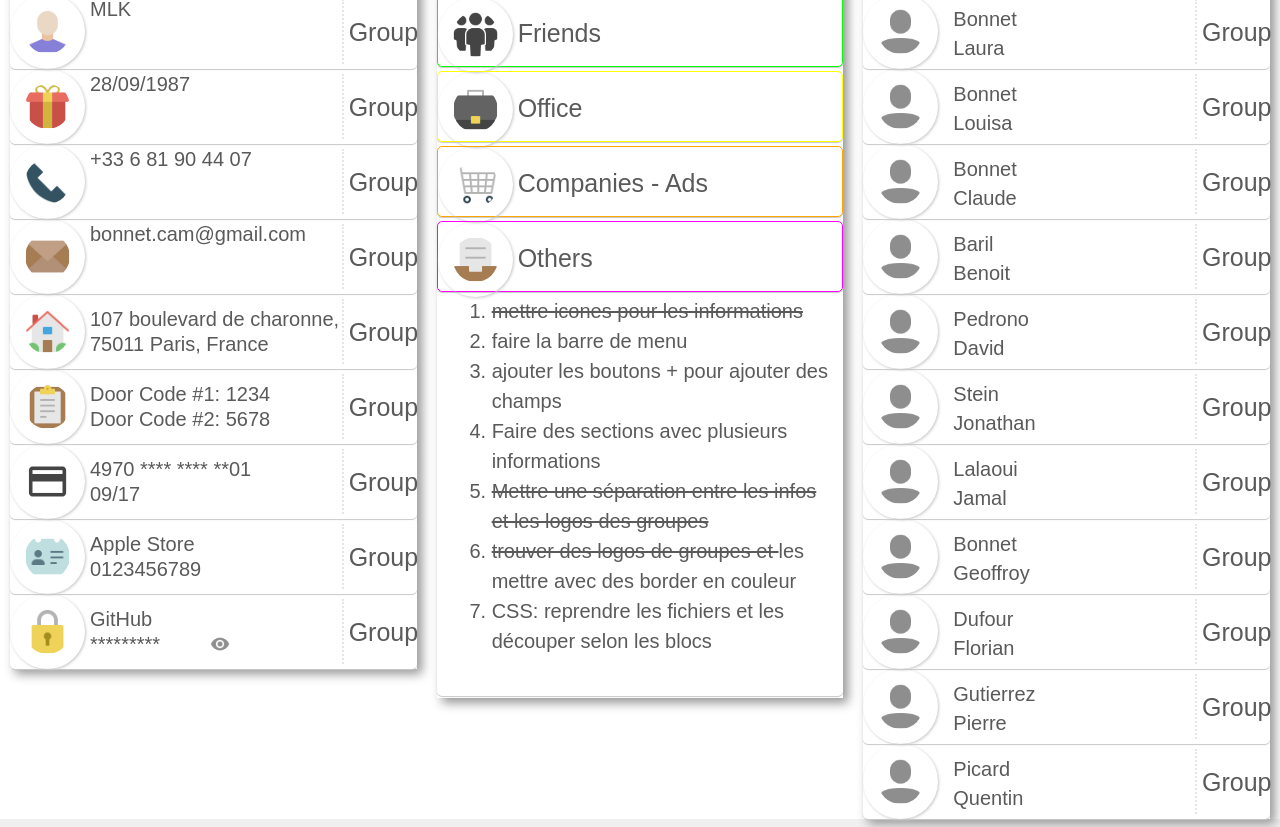
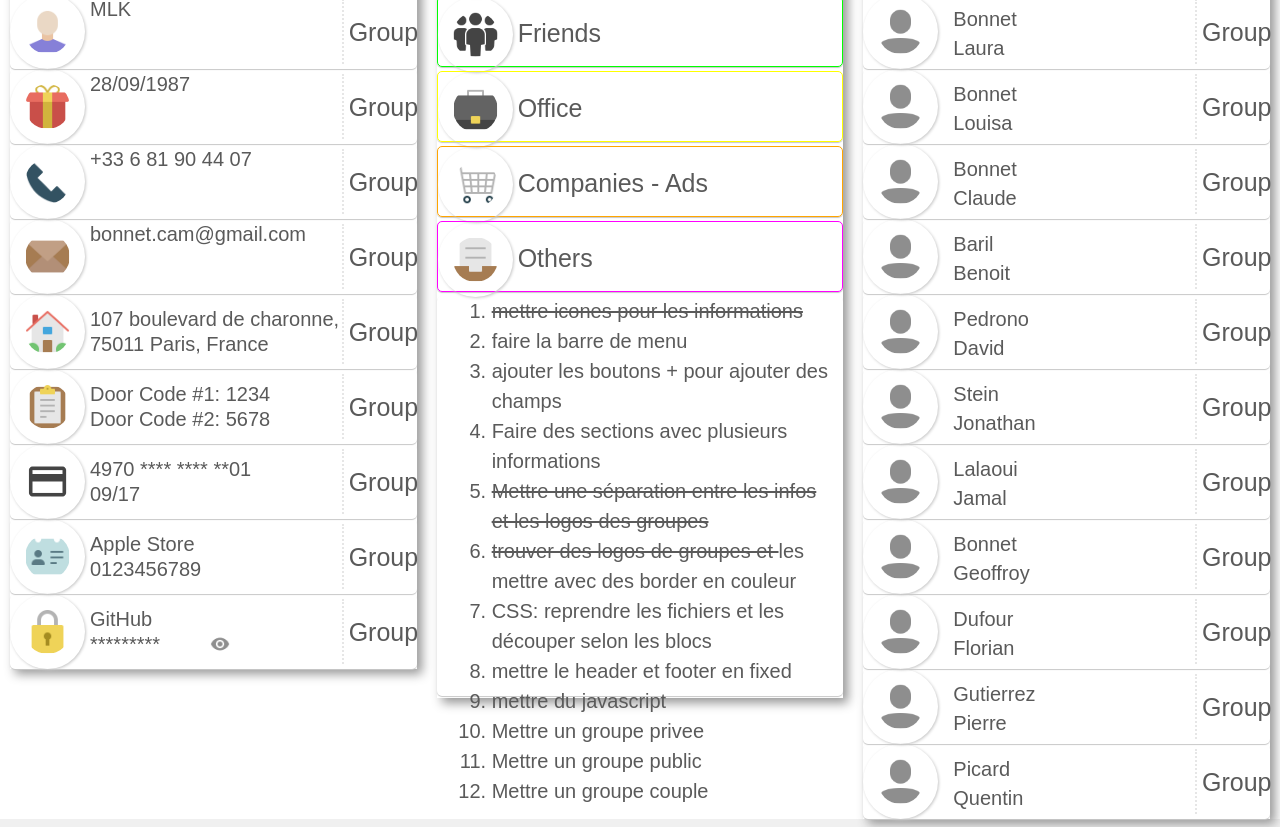
Before and after one commit to CamilleBonnet/MyContact, a plain HTML site: page Pages/dashboard.html in a window 1280 px wide. Shown: the part 207-1034 px from the top of the page. Drawn offline with nearby package versions, Linux system fonts and the light colour scheme; a web font is replaced by a local one.

Commit message:
Todo list updated

```diff
--- a/Pages/dashboard.html
+++ b/Pages/dashboard.html
@@ -141,6 +141,11 @@
 								<li><del>Mettre une séparation entre les infos et les logos des groupes</del></li>
 								<li><del>trouver des logos de groupes et </del>les mettre avec des border en couleur</li>
 								<li>CSS: reprendre les fichiers et les découper selon les blocs</li>
+								<li>mettre le header et footer en fixed</li>
+								<li>mettre du javascript</li>
+								<li>Mettre un groupe privee</li>
+								<li>Mettre un groupe public</li>
+								<li>Mettre un groupe couple</li>
 							</ol>
 						</div>
       		</div>
```
